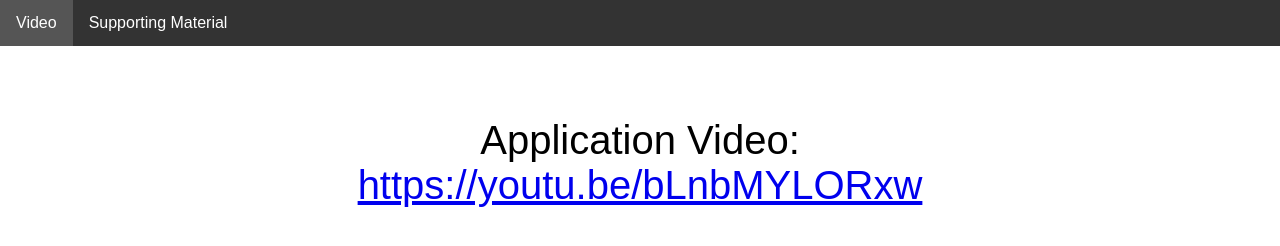
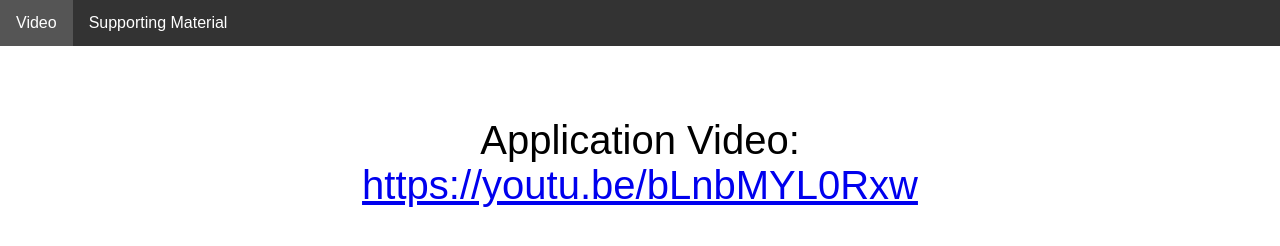
Before and after one commit to Crisps-Phil/Redhill, a plain HTML site: page index.html in a window 1280 px wide. Drawn offline with Linux system fonts and the light colour scheme.

Commit message:
Update index.html

```diff
--- a/index.html
+++ b/index.html
@@ -57,7 +57,7 @@
     <div style='font-size:40px;text-align:center;'>
         Application Video:
         <br>
-        <a href='https://youtu.be/bLnbMYLORxw'>https://youtu.be/bLnbMYLORxw</a>
+        <a href='https://youtu.be/bLnbMYL0Rxw'>https://youtu.be/bLnbMYL0Rxw</a>
     </div>
 </body>
 </html>
```
